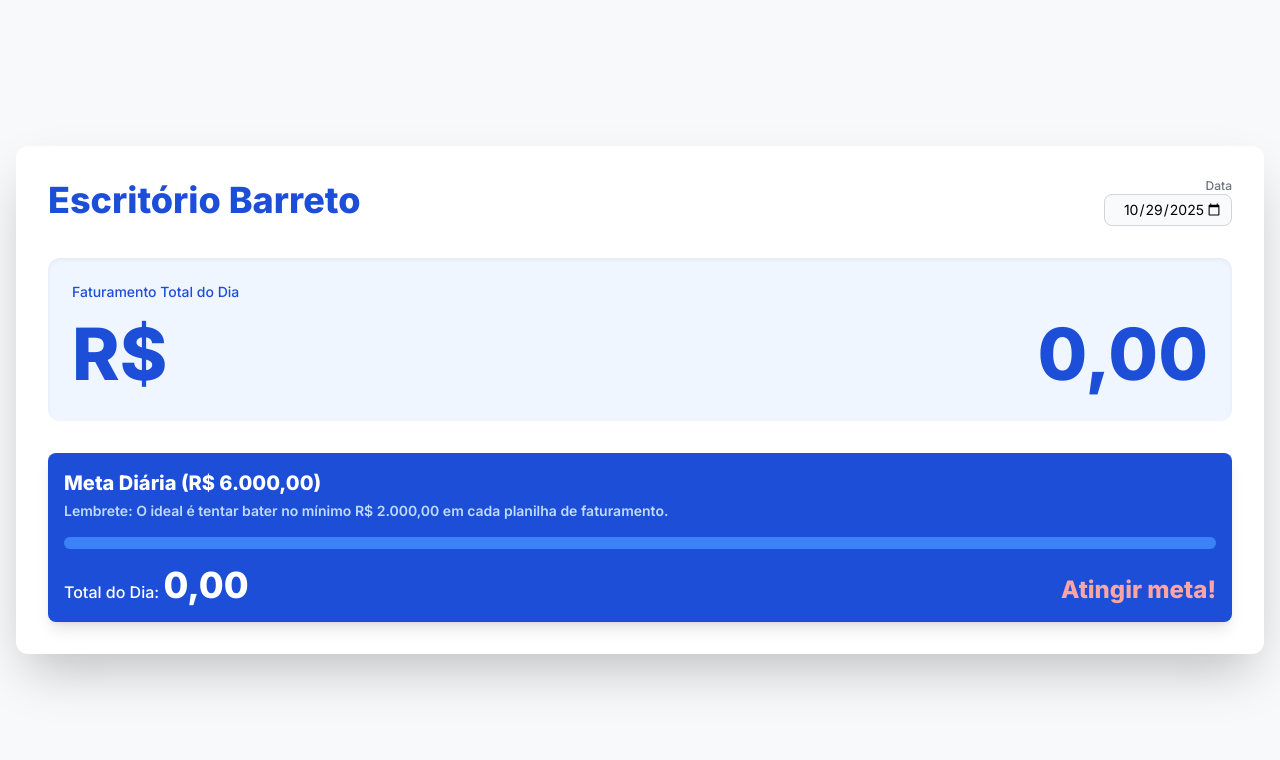
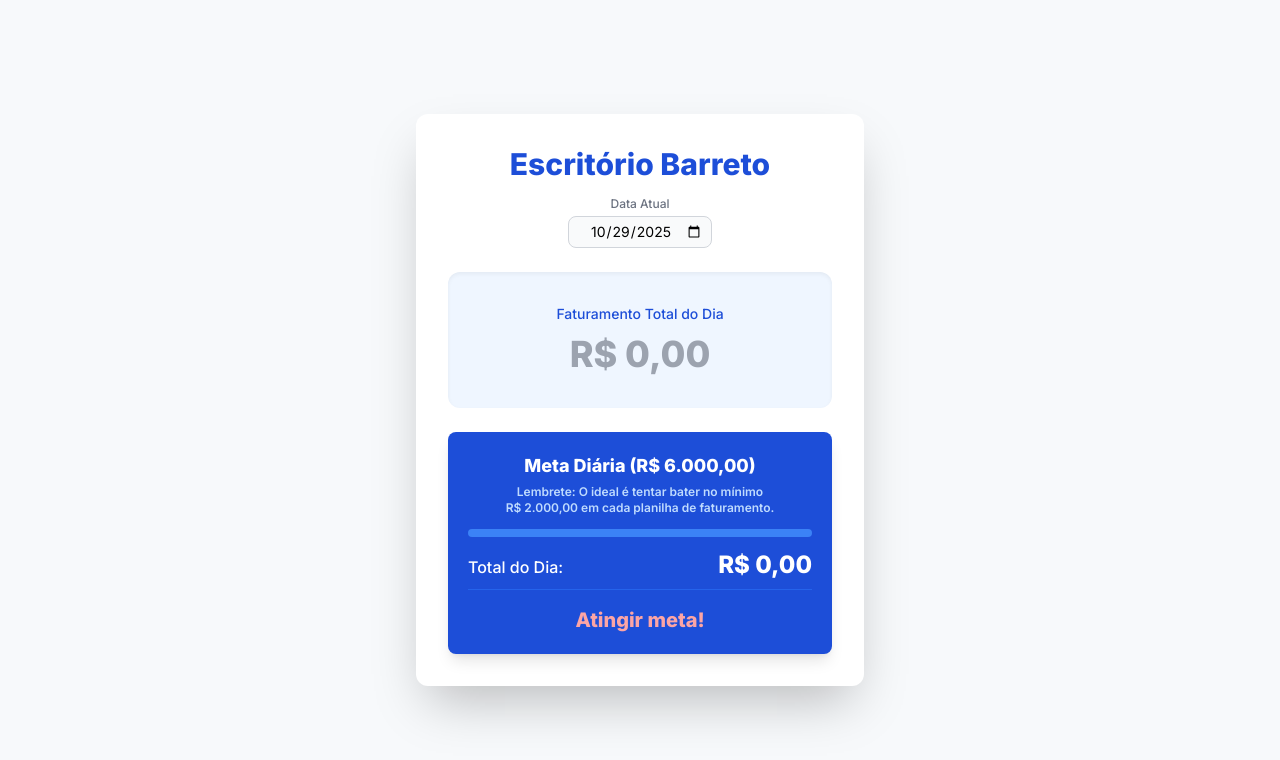
Before and after one commit to jhoneydogs/Registro-de-Faturamento-Escrit-rio-Barreto, a plain HTML site: page index.html in a window 1280 px wide. Drawn offline with nearby package versions, Linux system fonts and the light colour scheme.

Commit message:
Barretos

```diff
--- a/index.html
+++ b/index.html
@@ -25,76 +25,79 @@
             min-height: 100vh;
             background-color: #f7f9fb; /* Um branco suave */
         }
+        /* Garantir que o input de telefone não force barra de rolagem horizontal */
+        #revenueTotal {
+            line-height: 1; /* Alinhamento vertical perfeito */
+        }
     </style>
 </head>
 <body class="flex items-center justify-center p-4">
 
     <!-- Card Principal do Aplicativo -->
-    <div class="w-full max-w_lg bg-white shadow-2xl rounded-xl p-6 md:p-8 transform transition-all duration-300">
+    <!-- Mantendo max-w-md para um bom formato vertical -->
+    <div class="w-full max-w-md bg-white shadow-2xl rounded-xl p-6 md:p-8 transform transition-all duration-300">
 
-        <!-- HEADER e DATA -->
-        <header class="mb-8">
-            <div class="flex justify-between items-start mb-2">
-                <!-- AUMENTADO: text-4xl -->
-                <h1 class="text-4xl font-extrabold text-blue-700 leading-tight">
-                    Escritório Barreto
-                </h1>
+        <!-- HEADER e DATA - Agora totalmente verticais -->
+        <header class="mb-6 text-center">
+            <!-- Título no topo e reduzido -->
+            <h1 class="text-3xl font-extrabold text-blue-700 leading-tight mb-3">
+                Escritório Barreto
+            </h1>
 
-                <!-- Campo de Data -->
-                <div class="flex flex-col items-end">
-                    <label for="currentDate" class="text-xs font-medium text-gray-500">Data</label>
-                    <input type="date" id="currentDate"
-                           class="w-32 text-sm text-right px-2 py-1 border border-gray-300 rounded-lg focus:ring-blue-500 focus:border-blue-500 transition duration-150 ease-in-out bg-gray-50"
-                           value="">
-                </div>
+            <!-- Campo de Data centralizado -->
+            <div class="flex flex-col items-center">
+                <label for="currentDate" class="text-xs font-medium text-gray-500 mb-1">Data Atual</label>
+                <input type="date" id="currentDate"
+                       class="w-36 text-sm text-center px-2 py-1 border border-gray-300 rounded-lg focus:ring-blue-500 focus:border-blue-500 transition duration-150 ease-in-out bg-gray-50"
+                       value="">
             </div>
         </header>
 
         <div id="appContainer">
 
             <!-- CAMPO ÚNICO DE FATURAMENTO - GRANDE DESTAQUE -->
-            <div class="bg-blue-50 p-6 rounded-xl shadow-inner mb-8">
+            <!-- PADDING OTIMIZADO -->
+            <div class="bg-blue-50 px-6 py-8 rounded-xl shadow-inner mb-6 text-center">
                 <label for="revenueTotal" class="block text-sm font-medium text-blue-700 mb-2">
                     Faturamento Total do Dia
                 </label>
-                <!-- Contêiner que simula o input, com R$ estático -->
-                <div class="flex items-center">
+                <!-- Contêiner do input -->
+                <div class="flex items-center justify-center w-full">
 
-                    <!-- Prefixo estático R$ AUMENTADO: text-7xl -->
-                    <span class="text-7xl font-extrabold text-blue-700 select-none pr-2">R$</span>
-
-                    <!-- VALOR AUMENTADO PARA text-7xl -->
+                    <!-- VALOR REDUZIDO PARA text-4xl para caber com segurança -->
                     <input type="tel" id="revenueTotal" required
-                           class="w-full bg-transparent border-none outline-none
-                                  text-7xl font-extrabold text-blue-700 placeholder-gray-400 text-right"
-                           placeholder="0,00" value="0,00">
+                           class="w-full bg-transparent border-none outline-none text-4xl
+                                  font-extrabold text-blue-700 placeholder-gray-400 text-center"
+                           placeholder="R$ 0,00" value="">
                 </div>
             </div>
 
-            <!-- Indicador de Meta Diária - ALTO CONTRASTE -->
-            <div class="bg-blue-700 p-4 rounded-lg shadow-lg text-white">
+            <!-- Indicador de Meta Diária - ALTO CONTRASTE e MAIS ESPAÇO -->
+            <div class="bg-blue-700 p-5 rounded-lg shadow-lg text-white">
 
-                <h2 class="text-xl font-extrabold mb-1">Meta Diária (R$ 6.000,00)</h2>
+                <h2 class="text-lg font-extrabold text-center mb-1">Meta Diária (R$ 6.000,00)</h2>
 
-                <!-- INFORMATIVO DA META - MOVIMENTADO E COM FONTE MAIOR -->
-                <p class="text-sm mb-4 font-semibold text-blue-200">
-                    Lembrete: O ideal é tentar bater no mínimo R$ 2.000,00 em cada planilha de faturamento.
+                <!-- INFORMATIVO DA META - Fonte menor para caber e quebra forçada -->
+                <p class="text-xs mb-3 font-semibold text-blue-200 text-center leading-snug">
+                    Lembrete: O ideal é tentar bater no mínimo <br> R$ 2.000,00 em cada planilha de faturamento.
                 </p>
 
                 <!-- BARRA DE PROGRESSO ISOLADA -->
-                <div class="w-full bg-blue-500 rounded-full h-3 mb-4 overflow-hidden">
-                    <div id="metaProgressBar" class="h-3 rounded-full transition-all duration-500" style="width: 0%; background-color: #ef4444;"></div>
+                <div class="w-full bg-blue-500 rounded-full h-2 my-3 overflow-hidden">
+                    <div id="metaProgressBar" class="h-2 rounded-full transition-all duration-500" style="width: 0%; background-color: #ef4444;"></div>
                 </div>
 
                 <!-- TOTAL DO DIA E STATUS EM DESTAQUE -->
-                <div class="flex justify-between items-baseline">
-                    <span class="font-medium text-base">
-                        Total do Dia:
-                        <!-- Total do Dia Grande e Branco AUMENTADO: text-4xl -->
-                        <span id="dailyTotal" class="text-4xl font-extrabold text-white">0,00</span>
-                    </span>
-                    <!-- Status Grande AUMENTADO: text-2xl -->
-                    <span id="metaStatus" class="font-extrabold text-red-300 text-2xl">Atingir meta!</span>
+                <div class="flex flex-col space-y-2">
+                    <div class="flex justify-between items-baseline border-b border-blue-600 pb-2">
+                        <span class="font-medium text-base">Total do Dia:</span>
+                        <!-- Total do Dia Grande e Branco: text-2xl -->
+                        <span id="dailyTotal" class="text-2xl font-extrabold text-white">R$ 0,00</span>
+                    </div>
+                    <div class="flex justify-center pt-2">
+                        <!-- Status Centralizado -->
+                        <span id="metaStatus" class="font-extrabold text-red-300 text-xl">Atingir meta!</span>
+                    </div>
                 </div>
             </div>
 
@@ -119,67 +122,25 @@
         // --- Funções de Utilitário ---
 
         /**
-         * Converte uma string formatada em moeda (Ex: 3.000,00) para um número (3000.00).
+         * Converte uma string formatada em moeda (Ex: R$ 3.000,00) para um número (3000.00).
          * @param {string} value - O valor formatado em string.
          * @returns {number} O valor numérico.
          */
         function parseCurrency(value) {
             if (!value) return 0;
-            const cleanValue = value.replace(/\./g, '').replace(',', '.');
+            // Remove R$, pontos de milhar e substitui a vírgula por ponto
+            const cleanValue = value.replace('R$', '').trim().replace(/\./g, '').replace(',', '.');
             return parseFloat(cleanValue) || 0;
         }
 
         /**
-         * Formata um número para o formato de moeda brasileira (Ex: 3000.50 -> 3.000,50).
+         * Formata um número para o formato de moeda brasileira (Ex: 3000.50 -> R$ 3.000,50).
          * @param {number} value - O valor numérico.
-         * @returns {string} O valor formatado em string (sem R$).
+         * @returns {string} O valor formatado em string (COM R$).
          */
         function formatCurrency(value) {
-            // Garante que o número é tratado como moeda e remove o símbolo R$ e espaço
-            return value.toLocaleString('pt-BR', { style: 'currency', currency: 'BRL' })
-                       .replace('R$', '').trim();
+            return value.toLocaleString('pt-BR', { style: 'currency', currency: 'BRL', minimumFractionDigits: 2, maximumFractionDigits: 2 });
         }
-
-        /**
-         * Aplica a máscara de moeda e ATUALIZA O INDICADOR DE META em tempo real.
-         * @param {Event} event - O evento de input.
-         */
-        function handleInput(event) {
-            let value = event.target.value;
-            // 1. Remove tudo que não for dígito
-            value = value.replace(/\D/g, '');
-
-            if (value === '') {
-                event.target.value = '0,00';
-                updateGoalIndicator(0); // Atualiza meta para zero
-                return;
-            }
-
-            // 2. Garante que o número tenha pelo menos 3 dígitos (para centavos)
-            while (value.length < 3) {
-                value = '0' + value;
-            }
-
-            // 3. Separa reais e centavos e remove zeros à esquerda
-            const cents = value.slice(-2);
-            let reais = value.slice(0, -2);
-            reais = reais.replace(/^0+/, '');
-            if (reais === '') {
-                reais = '0';
-            }
-
-            // 4. Adiciona separador de milhares
-            reais = reais.replace(/\B(?=(\d{3})+(?!\d))/g, ".");
-
-            event.target.value = `${reais},${cents}`;
-
-            // 5. Atualiza a meta em tempo real
-            const currentTotal = parseCurrency(event.target.value);
-            updateGoalIndicator(currentTotal);
-        }
-
-        // Aplica a formatação em tempo real e atualiza o indicador
-        revenueTotalInput.addEventListener('input', handleInput);
 
         // --- Funções de Lógica Principal ---
 
@@ -190,12 +151,12 @@
         function updateGoalIndicator(total) {
             const percentage = Math.min(100, (total / TARGET_GOAL) * 100);
 
-            // Atualiza o valor do total do dia (formatado sem R$)
+            // Atualiza o valor do total do dia (formatado COM R$)
             dailyTotalSpan.textContent = formatCurrency(total);
 
             metaProgressBar.style.width = `${percentage}%`;
 
-            // Cores da Barra de Progresso e do Status (Ajustadas para o fundo azul escuro)
+            // Cores da Barra de Progresso e do Status
             if (total >= TARGET_GOAL) {
                 metaProgressBar.style.backgroundColor = '#10B981'; // green-500
                 metaStatusSpan.textContent = 'Meta Atingida!';
@@ -214,10 +175,59 @@
             }
         }
 
+        /**
+         * Aplica a máscara de moeda e ATUALIZA O INDICADOR DE META em tempo real.
+         * @param {Event} event - O evento de input.
+         */
+        function handleInput(event) {
+            let value = event.target.value;
+
+            // 1. Remove TUDO que não for dígito e remove o prefixo R$
+            value = value.replace(/\D/g, '');
+
+            if (value === '') {
+                event.target.value = ''; // Input vazio, sem R$ 0,00
+                updateGoalIndicator(0);
+                return;
+            }
+
+            // 2. Remove zeros iniciais (CRUCIAL!)
+            value = value.replace(/^0+/, '');
+
+            // Se o valor ficar vazio (era só zero), volta para "0" para não quebrar a lógica
+            if (value === '') {
+                value = '0';
+            }
+
+            // 3. Garante que o número tenha pelo menos 3 dígitos (para centavos)
+            while (value.length < 3) {
+                value = '0' + value;
+            }
+
+            // 4. Separa reais e centavos
+            const cents = value.slice(-2);
+            let reais = value.slice(0, -2);
+
+            // 5. Adiciona separador de milhares
+            reais = reais.replace(/\B(?=(\d{3})+(?!\d))/g, ".");
+
+            // 6. Atualiza o valor no input com a máscara R$
+            event.target.value = `R$ ${reais},${cents}`;
+
+            // 7. Atualiza a meta em tempo real
+            const currentTotal = parseCurrency(event.target.value);
+            updateGoalIndicator(currentTotal);
+        }
+
+        // Aplica a formatação em tempo real e atualiza o indicador
+        revenueTotalInput.addEventListener('input', handleInput);
+
         // --- Inicialização ---
 
-        // Garante que o indicador de meta comece com 0,00 e o status correto.
-        updateGoalIndicator(0);
+        // Deixa o input vazio na inicialização para começar sem o R$ 0,00 forçado.
+        revenueTotalInput.placeholder = 'R$ 0,00';
+        revenueTotalInput.value = '';
+        updateGoalIndicator(0); // Garante que a meta comece em 0,00 no display
 
     </script>
 </body>
```
